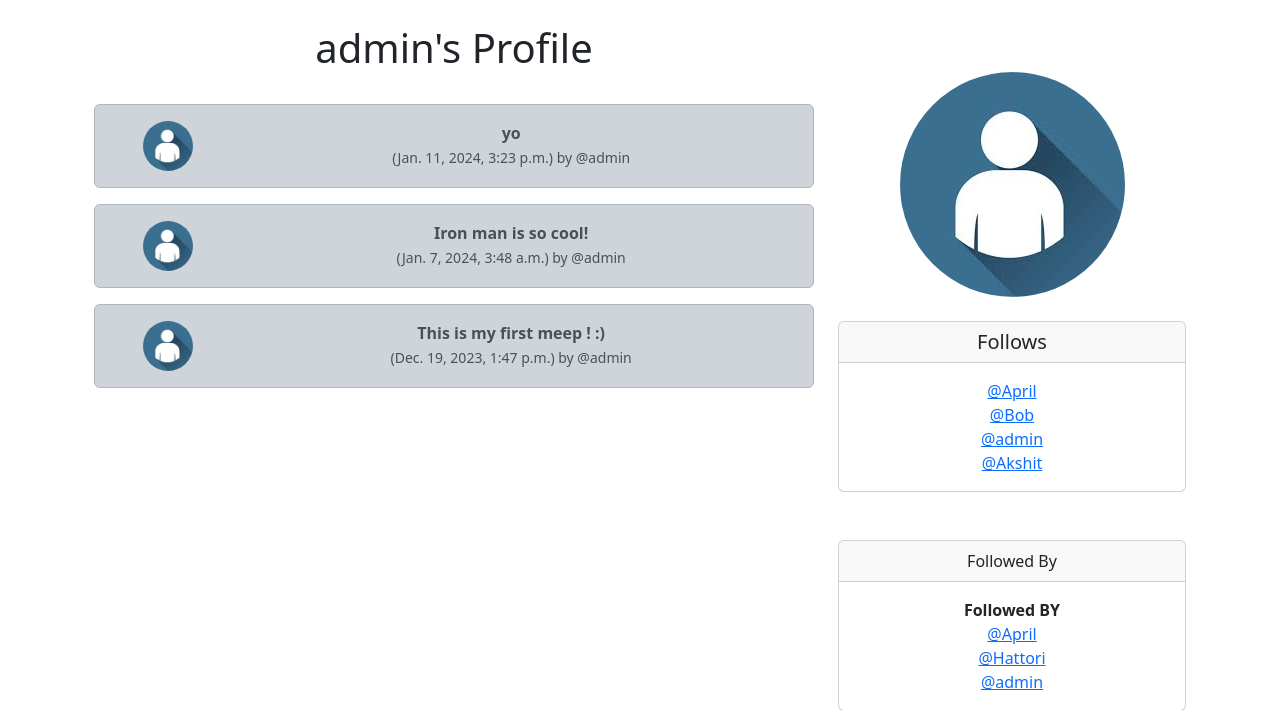
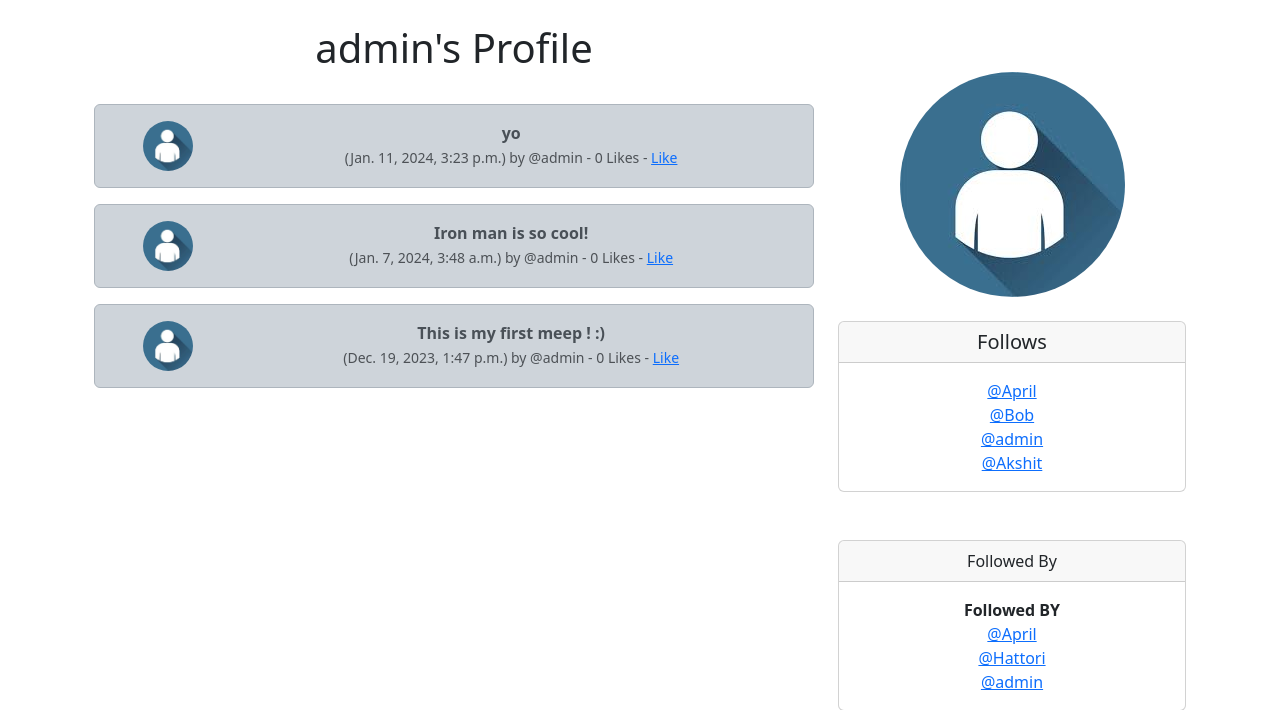
Before and after one commit to AkshitKushwaha/musker, a Django app: page /profile/1 in a window 1280 px wide. Shown: the part 56-766 px from the top of the page. Run offline with Django 3.2, Linux system fonts and the light colour scheme; the first user in the database is signed in; data comes from the database, SQL or seed files in the repository.

Commit message:
Improved

```diff
--- a/musker/templates/profile.html
+++ b/musker/templates/profile.html
@@ -32,6 +32,13 @@
                           <strong>{{ meep.body }}</strong><br/>
                           <small class="text-muted">
                             ({{ meep.created_at }}) by @{{ meep.user.username }}
+
+                            - {{ meep.number_of_likes }} Likes -
+                            {% if user in meep.likes.all %}
+                              <a href="{% url 'meep_like' meep.id %}">Unlike</a>
+                            {% else %}
+                              <a href="{% url 'meep_like' meep.id %}">Like</a>
+                            {% endif %}
                           </small>
                         </div><br/><br/>
 
--- a/musker/views.py
+++ b/musker/views.py
@@ -145,7 +145,7 @@ def meep_like(request, pk):
         else:
             meep.likes.add(request.user)
 
-        return redirect('home')
+        return redirect(request.META.get('HTTP_REFERER'))
 
     else:
         messages.success(request, 'login to view this page')
```
Also changed, not shown: db.sqlite3.
